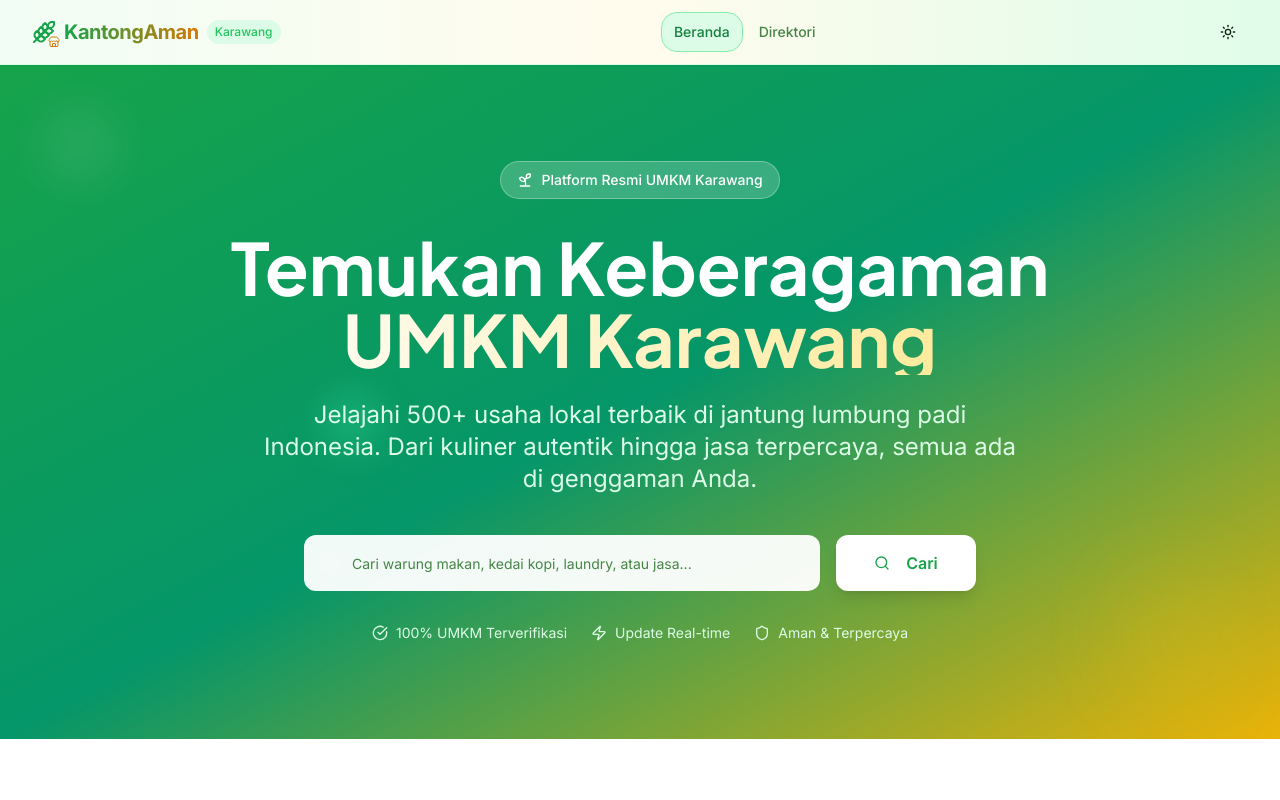
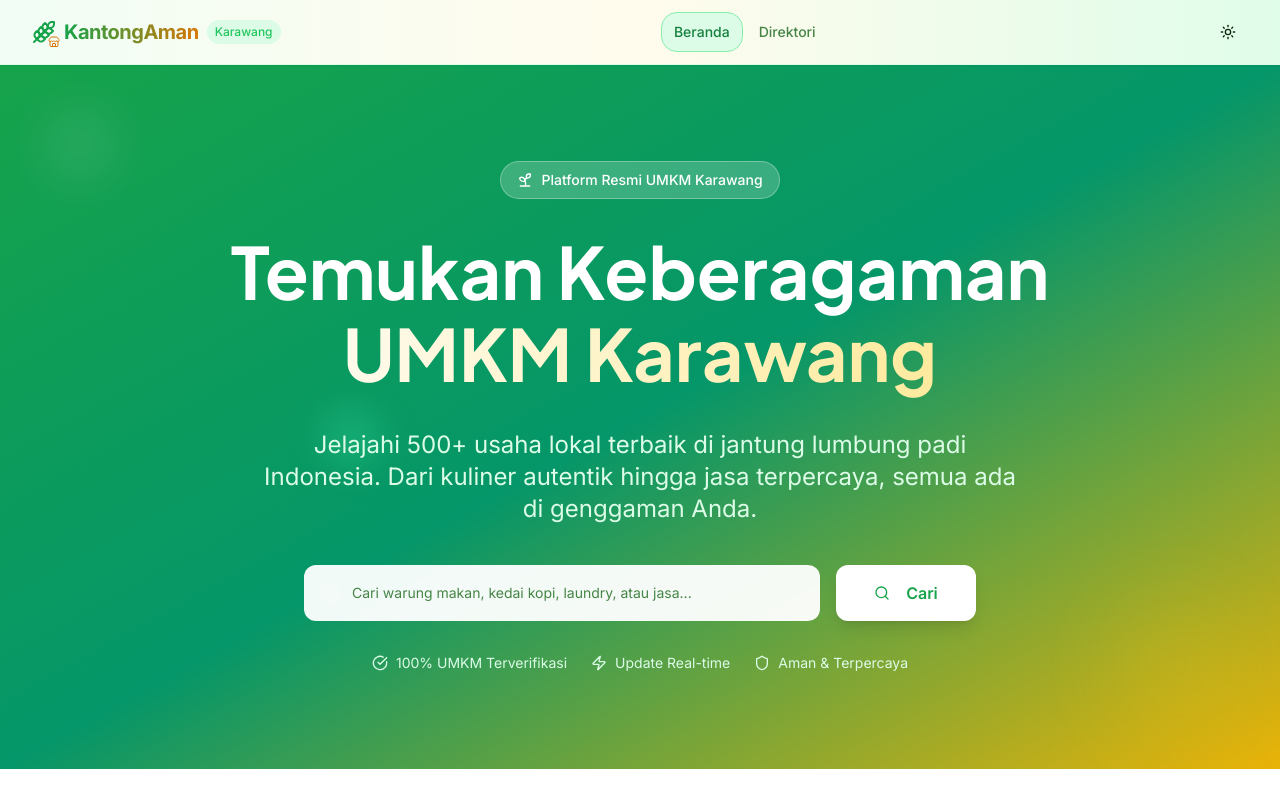
Before and after one commit to haerulyudaaditiya/direktori-umkm-web-in-action, a React (Vite) app: page / in a window 1280 px wide. Shown: the top 800 px of the page. Built offline with nearby package versions, Linux system fonts and the light colour scheme.

Commit message:
Perbaiki huruf g di main heading landing page agar tidak ke potong

```diff
--- a/src/pages/LandingPage.jsx
+++ b/src/pages/LandingPage.jsx
@@ -231,10 +231,10 @@ const LandingPage = () => {
               initial={{ opacity: 0, y: 20 }}
               animate={{ opacity: 1, y: 0 }}
               transition={{ delay: 0.3 }}
-              className="text-4xl sm:text-5xl lg:text-6xl xl:text-7xl font-bold mb-6 leading-tight"
+              className="text-4xl sm:text-5xl lg:text-6xl xl:text-7xl font-bold mb-6"
             >
-              <span className="block">Temukan Keberagaman</span>
-              <span className="block bg-gradient-to-r from-white to-amber-200 bg-clip-text text-transparent">
+              <span className="block leading-[1.1]">Temukan Keberagaman</span>
+              <span className="block bg-gradient-to-r from-white to-amber-200 bg-clip-text text-transparent leading-[1.2] pb-2">
                 UMKM Karawang
               </span>
             </motion.h1>
```
